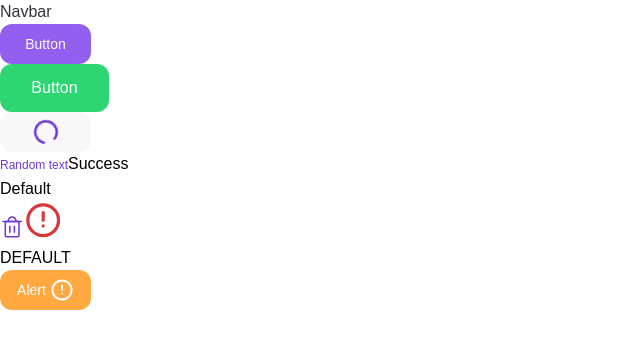
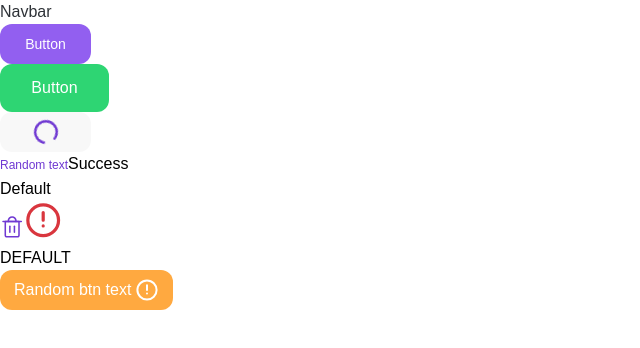
Before and after one commit to NenadBanjeglav/time-trove, a React (Vite) app: page / in a window 1280 px wide. Shown: the top 348 px of the page, without its empty margins (0-640 px from the left). Built offline with nearby package versions, Linux system fonts and the light colour scheme.

Commit message:
btn final

```diff
--- a/src/components/atoms/button/Button.tsx
+++ b/src/components/atoms/button/Button.tsx
@@ -16,7 +16,6 @@ type ButtonProps = React.ButtonHTMLAttributes<HTMLButtonElement> & {
 export const Button: React.FC<ButtonProps> = ({
   variant = 'primary',
   size = 'medium',
-
   loading = false,
   children = 'Button',
   ...rest
--- a/src/pages/Dashboard.tsx
+++ b/src/pages/Dashboard.tsx
@@ -25,7 +25,9 @@ export const Dashboard = () => {
       <Text>DEFAULT</Text>
 
       <Button variant="warning">
-        Alert
+        <Text as="span" pallete="neutral" color="hue0">
+          Random btn text
+        </Text>
         <Icon icon={AlertIcon} pallete="danger" color="hue0" iconSize="small" />
       </Button>
     </div>
```
